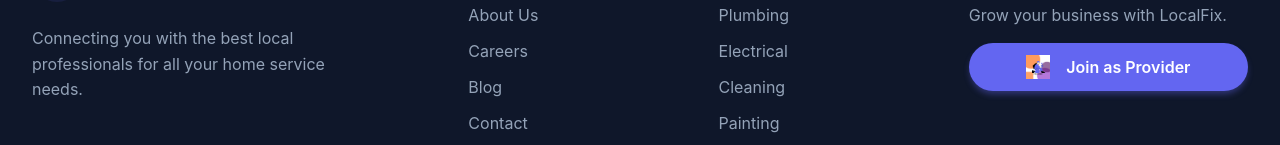
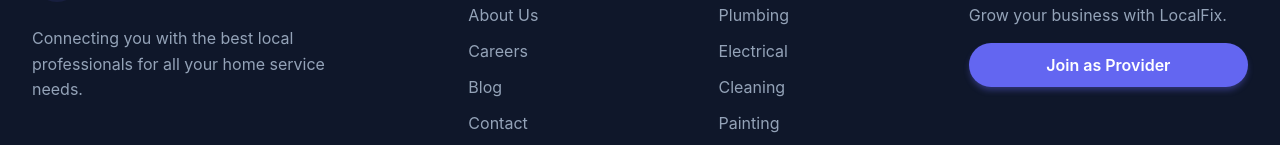
Before and after one commit to poulineantony/localfix-web, a React (Vite) app: page / in a window 1280 px wide. Shown: the part 6192-6337 px from the top of the page. Built offline with nearby package versions, Linux system fonts and the light colour scheme.

Commit message:
Remove icon from Join as Provider button

```diff
--- a/src/App.tsx
+++ b/src/App.tsx
@@ -189,7 +189,6 @@
             <h4>For Professionals</h4>
             <p>Grow your business with LocalFix.</p>
             <button className="btn btn-primary footer-btn">
-              <img src="/provider-icon.png" alt="Provider" style={{ width: '24px', height: '24px', marginRight: '8px' }} />
               Join as Provider
             </button>
           </div>
```
